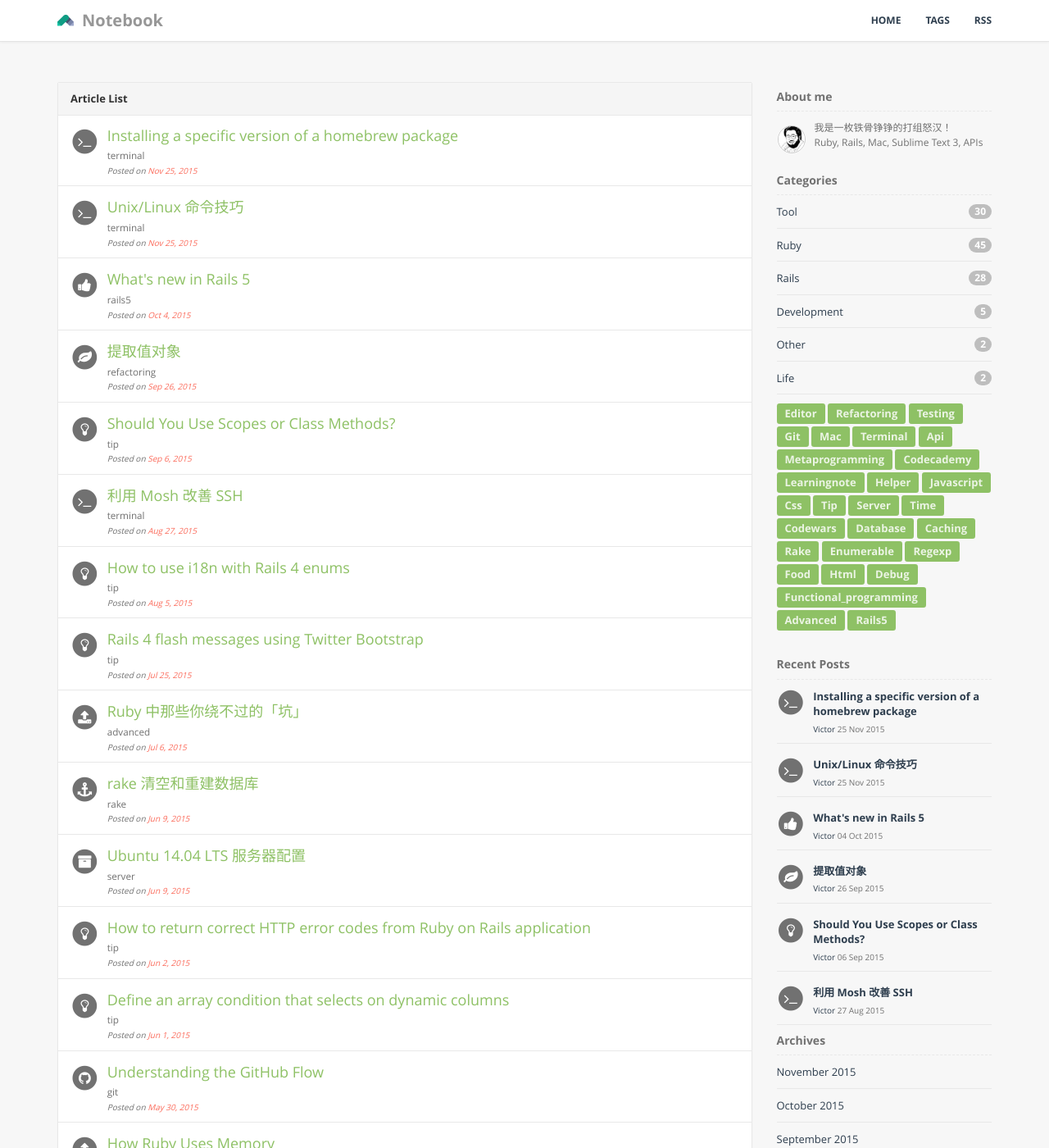
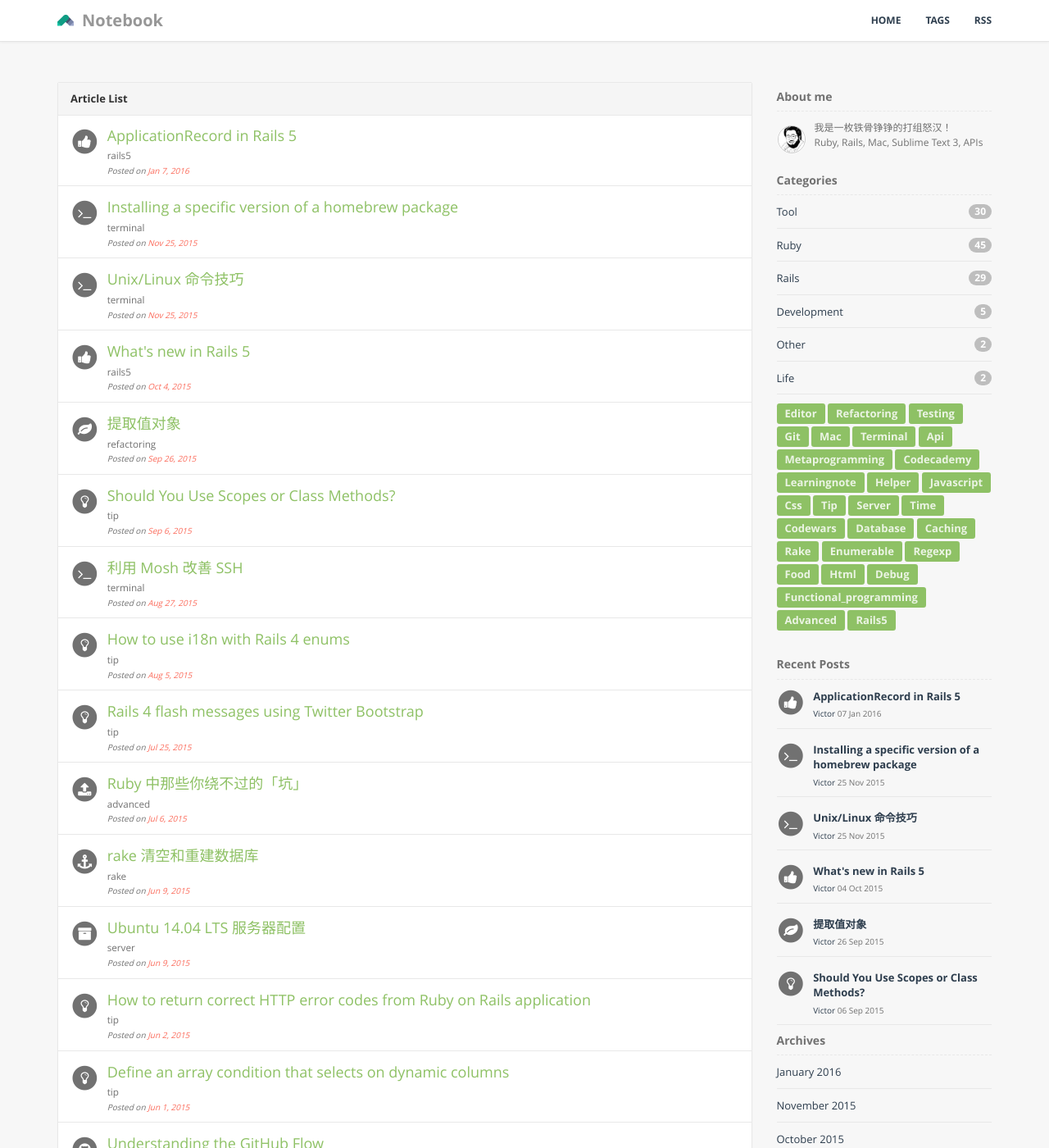
Before and after one commit to GiaoGiaoCat/GiaoGiaoCat.github.io, a Jekyll site: the page built from index.html, in a window 1280 px wide and 1400 px high. Shown: the whole window at 82% size. Built offline with Jekyll 4.4.1, drawn with Linux system fonts in a browser that asks for light colours; Markdown is read by kramdown in place of the engine named in the settings; the list of posts is cut into pages by our own code; some of the changed lines change nothing that is shown; some of the changed text lies outside the part shown.

Commit message:
2016新开始

````diff
--- a/_config.yml
+++ b/_config.yml
@@ -5,6 +5,8 @@ url: "http://wjp2013.github.io" # the base hostname & protocol for your site
 github_username: wjp2013
 
 timezone: Beijing
+gems: ['jekyll-paginate', 'pygments.rb']
+
 # Build settings
 highlighter: pygments
 permalink: /:categories/:title/
--- /dev/null
+++ b/_posts/201601/2016-01-07-application-record-in-rails-5.md
@@ -0,0 +1,66 @@
+---
+layout: post
+title:  "ApplicationRecord in Rails 5"
+date:   2016-01-07 08:00:00
+categories: rails
+tags: rails5
+author: "Victor"
+---
+
+Rails 5 beta-1 发布后，引入了一个值得注意的特性 [ApplicationRecord](https://github.com/rails/rails/pull/22567)。
+
+Rails 4.2 之前的版本，所有 models 都继承自 `ActiveRecord::Base`。但是 Rails 5 开始，所有 models 都要改去继承 `ApplicationRecord`。
+
+```ruby
+class Post < ApplicationRecord
+end
+```
+
+你可能会问 `ActiveRecord::Base` 哪去了？
+
+其实没啥变化，Rails 5 生成的项目会自动添加一个新文件。
+
+```ruby
+# app/models/application_record.rb
+class ApplicationRecord < ActiveRecord::Base
+  self.abstract_class = true
+end
+```
+
+没错，这看起来就跟 controller 继承 `ApplicationController`，然后由 `ApplicationController` 继承 `ActionController::Base` 一样。
+
+现在 `ApplicationRecord` 是自定义类库和扩展的唯一入口，我们再也不需要给 `ActiveRecord::Base` 做猴子补丁了。
+
+在 Rails 4.2 的时代，如果要给 `Active Record` 增加点功能，我们需要：
+
+```ruby
+module MyAwesomeFeature
+  def do_something_great
+    puts "Doing something complex stuff!!"
+  end
+end
+
+ActiveRecord::Base.include(MyAwesomeFeature)
+```
+
+这样的缺点是显而易见的，`ActiveRecord::Base` 总是会带有 `MyAwesomeFeature` 的功能，所有继承了它的 model 也都有了这些功能，不管它们是否需要这个功能。
+
+当使用 plugins 和 engines 给 `ActiveRecord::Base` 做猴子补丁的时候，这就很容易影响到 plugins 和 engines 之外的代码。造成不同 plugins 和 engines 之间的冲突。
+
+但是借助 `ApplicationRecord`，我们可以将这种影响缩小。
+
+```ruby
+class ApplicationRecord < ActiveRecord::Base
+  include MyAwesomeFeature
+
+  self.abstract_class = true
+end
+```
+
+### Migrating from Rails 4
+
+默认情况下，所有 Rails 5 的应用都会自动生成 `application_record.rb` 文件。如果我们的代码是从 Rails 4 迁移过来，只需要自己创建 `app/models/application_record.rb` 文件，并修改所有 models 文件。不再继承 `ActiveRecord::Base` 而改去继承 `ApplicationRecord` 就好。
+
+### 原文
+
+* [ApplicationRecord in Rails 5](http://blog.bigbinary.com/2015/12/28/application-record-in-rails-5.html)
````
